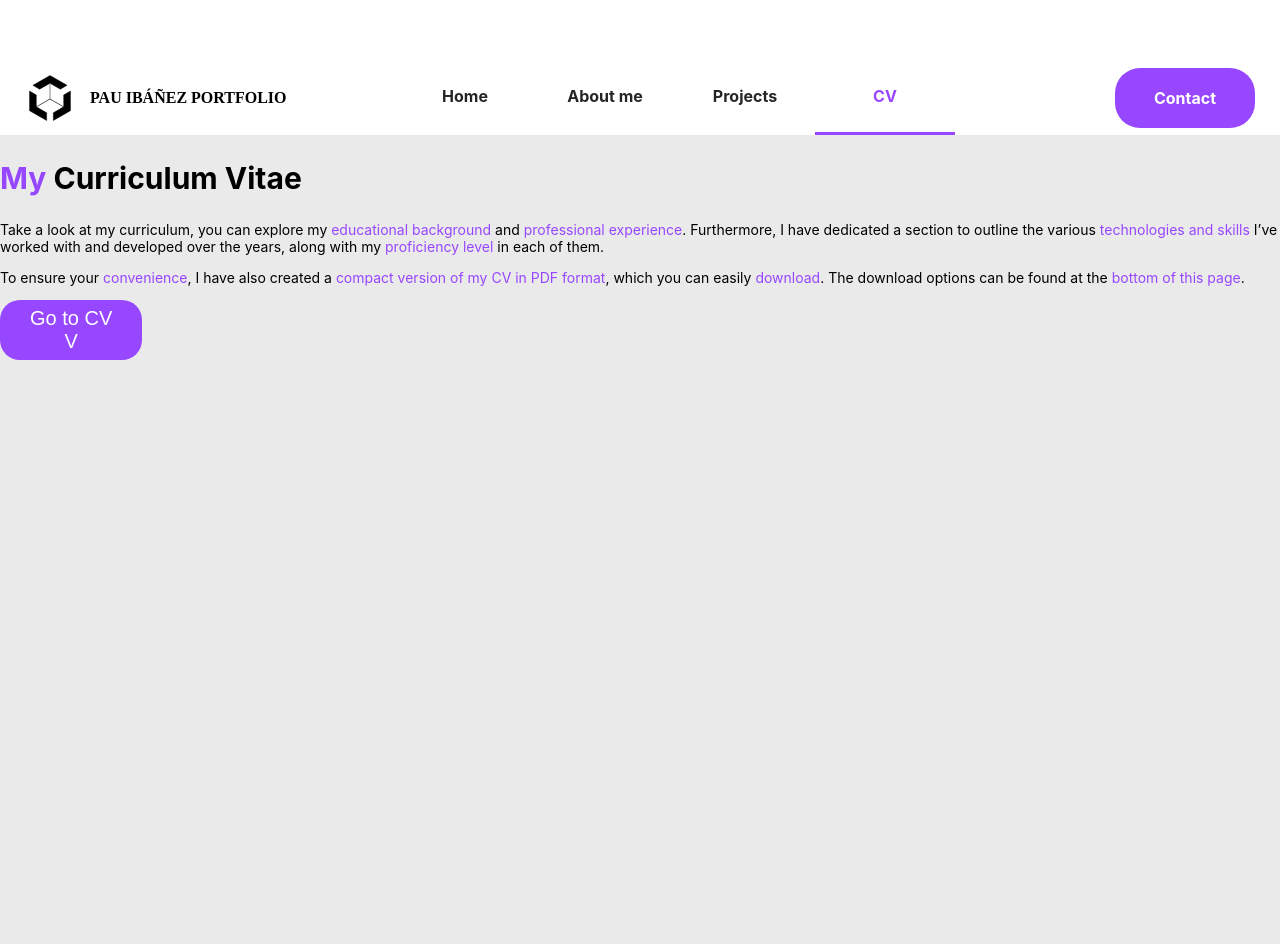
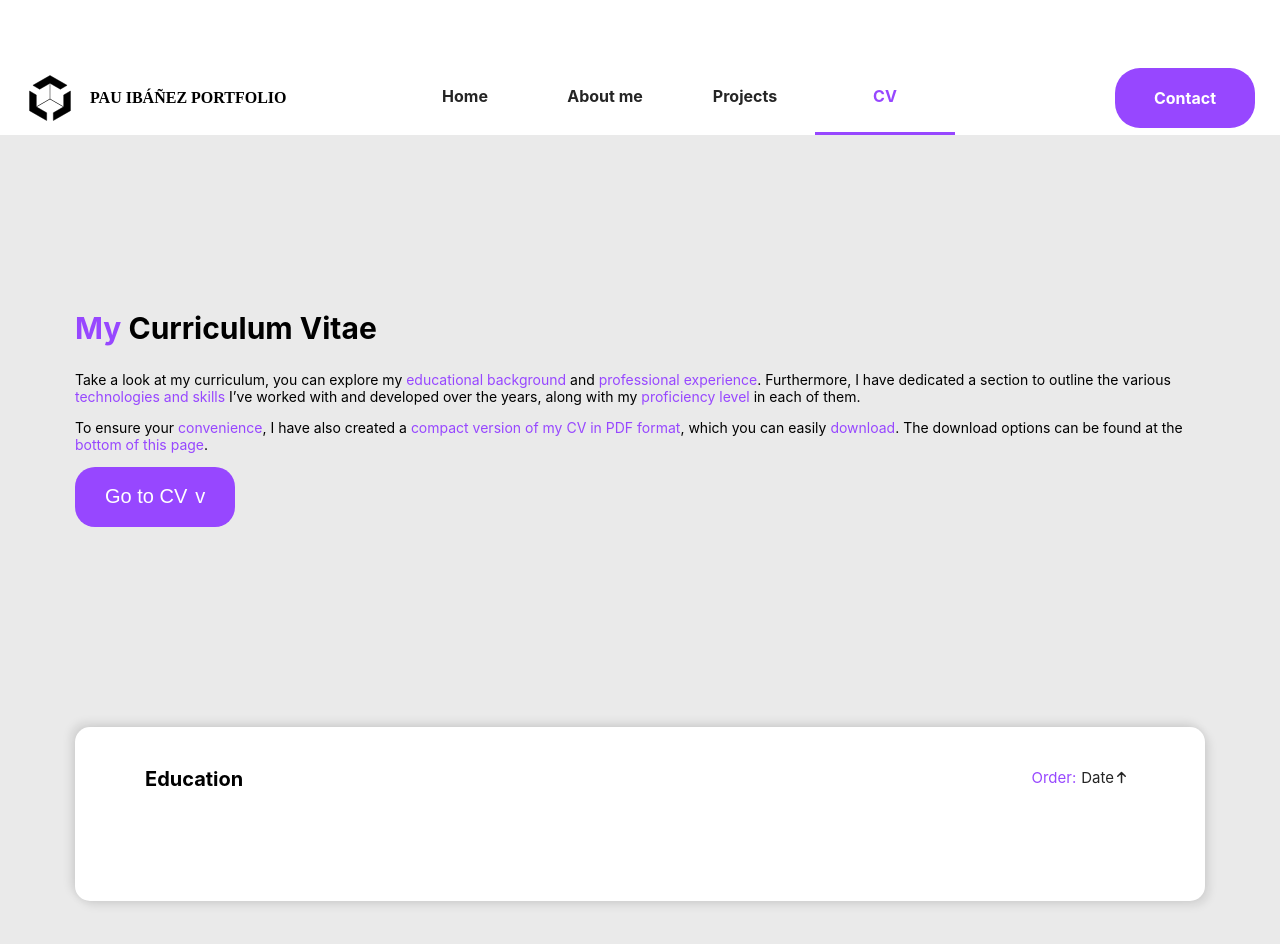
Before and after one commit to pauIbanez/portfolio-front, a React (Create React App) app: page /curriculum in a window 1280 px wide. Shown: the part 220-1164 px from the top of the page. Before the commit the page ends 800 px from the top, so only its background shows below. Built offline with nearby package versions, Linux system fonts and the light colour scheme.

Commit message:
added the sections data

```diff
--- a/src/App.tsx
+++ b/src/App.tsx
@@ -3,7 +3,6 @@ import Pages from "./data/Pages/Pages";
 import Layout from "./components/Layout/Layout";
 import HomePage from "./Pages/HomePage/HomePage";
 import CVPage from "./Pages/CVPage/CVPage";
-import ScrollContextProvider from "./contexts/scrollContext/ScrollContextProvider";
 
 function App() {
   return (
@@ -16,14 +15,7 @@ function App() {
         <Route path={Pages.project.path}>
           <Route path={Pages.project.id} element={<p>Project page</p>} />
         </Route>
-        <Route
-          path={Pages.curriculum.path}
-          element={
-            <ScrollContextProvider>
-              <CVPage />
-            </ScrollContextProvider>
-          }
-        />
+        <Route path={Pages.curriculum.path} element={<CVPage />} />
         <Route path={Pages.contact.path} element={<p>Contact Page</p>} />
       </Routes>
     </Layout>
--- a/src/Pages/CVPage/CVPage.tsx
+++ b/src/Pages/CVPage/CVPage.tsx
@@ -1,13 +1,42 @@
-import { useRef, useContext } from "react";
+import { useRef } from "react";
 import PresentationText from "../../components/PresentationText/PresentationText";
-import ScrollContext from "../../contexts/scrollContext/ScrollContext.contextCreator";
+import styled from "styled-components";
+import CVListSection from "../../components/CV/CVListSection/CVListSection";
+import ScrollContextProvider from "../../contexts/scrollContext/ScrollContextProvider";
+
+const Holder = styled.div`
+  display: flex;
+  justify-content: center;
+  padding: 150px 75px 100px 75px;
+`;
+
+const Content = styled.div`
+  max-width: 1775px;
+  display: flex;
+  flex-direction: column;
+  align-items: center;
+  gap: 150px;
+`;
+
+const CVHolder = styled.main`
+  display: flex;
+  flex-direction: column;
+  align-items: center;
+  gap: 15px;
+  margin: 50px;
+  width: 100%;
+  max-width: 1175px;
+`;
 
 const CVPage = () => {
-  const { scrollToItem } = useContext(ScrollContext);
   const cvRef = useRef<HTMLDivElement>(null);
 
+  const onClick = () => cvRef.current?.scrollIntoView({ behavior: "smooth" });
+
   return (
-    <>
+    <ScrollContextProvider>
+      <Holder>
+        <Content>
           <PresentationText
             title="<&>My<&> Curriculum Vitae"
             texts={[
@@ -18,15 +47,18 @@ const CVPage = () => {
               content: (
                 <>
                   <p>Go to CV</p>
-              <p>V</p>
+                  <p>v</p>
                 </>
               ),
-          onClick: () => {
-            scrollToItem("Example");
-          },
+              onClick: onClick,
             }}
           />
-    </>
+          <CVHolder ref={cvRef}>
+            <CVListSection title="Education" items={[]} />
+          </CVHolder>
+        </Content>
+      </Holder>
+    </ScrollContextProvider>
   );
 };
 
--- /dev/null
+++ b/src/Types/CVSectionData.ts
@@ -0,0 +1,6 @@
+import CVListItemData from "./CVListItem";
+
+export interface CVListSectionData {
+  title: string;
+  items: CVListItemData[];
+}
--- a/src/components/Button/Button.tsx
+++ b/src/components/Button/Button.tsx
@@ -13,12 +13,12 @@ interface ButotnCaseProps {
   };
 }
 const ButtonCase = styled.button<ButotnCaseProps>`
-  disply: flex;
+  display: flex;
   align-items: center;
   justify-content: center;
-
   padding: 0 30px 0 30px;
 
+  gap: 8px;
   height: ${(props) =>
     props.style?.height ? props.style.height + "px" : "60px"};
   width: ${(props) =>
--- a/src/components/CV/CVListSection/CVListSection.tsx
+++ b/src/components/CV/CVListSection/CVListSection.tsx
@@ -7,8 +7,7 @@ import CVListItem from "../CVListItem/CVListItem";
 import ScrollContext from "../../../contexts/scrollContext/ScrollContext.contextCreator";
 
 const Container = styled.section`
-  margin: 0 auto;
-  width: 1100px;
+  width: 100%;
   background-color: white;
   color: ${Colors.textGray};
   border-radius: 15px;
--- a/src/components/CV/CVSection/CVSection.tsx
+++ b/src/components/CV/CVSection/CVSection.tsx
@@ -5,8 +5,7 @@ import { useContext, useRef } from "react";
 import useEffectOnce from "../../../hooks/useEffectOnce";
 
 const Container = styled.section`
-  margin: 0 auto;
-  width: 1100px;
+  width: 100%;
   background-color: white;
   color: ${Colors.textGray};
   border-radius: 15px;
```
Also changed, not shown: src/data/cv/sections.ts (added, +17 -0 lines). Lines whose indentation alone changed are shown as unchanged.
